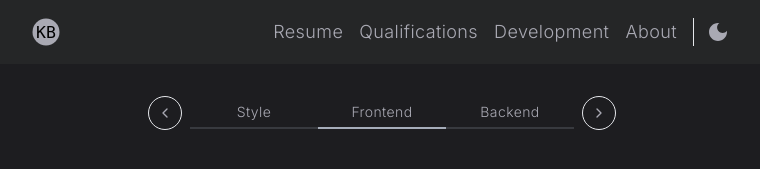
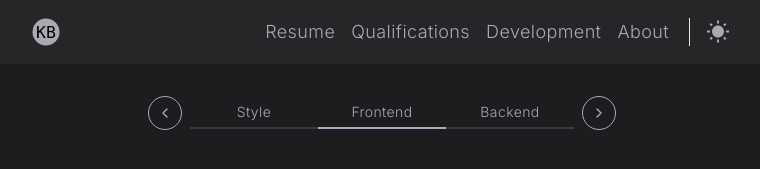
Before and after one commit to senyc/kb-web, a Next.js app: page /development in a window 1280 px wide. Shown: the top 169 px of the page, without its empty margins (258-1018 px from the left). Built offline with nearby package versions, Linux system fonts and the light colour scheme.

Commit message:
feat: swap dark mode icons and colors on theme selection click

```diff
--- a/src/app/layout.tsx
+++ b/src/app/layout.tsx
@@ -18,8 +18,8 @@ export const metadata: Metadata = {
 
 export default function RootLayout({ children }: { children: React.ReactNode; }) {
   return (
-    <html data-theme='dark' lang='en' className='dark h-full'>
-      <body className={`${inter.className} dark:bg-dark-bg text-light-text dark:text-dark-text tracking-wide flex-col flex w-full h-full`}>
+    <html lang='en' data-theme='dark' className='dark h-full'>
+      <body className={`${inter.className} bg-white dark:bg-dark-bg text-light-text dark:text-dark-text tracking-wide flex-col flex w-full h-full`}>
         <header className='bg-light-header dark:bg-dark-header'>
           <HeaderNavigation />
         </header>
--- a/src/components/header/DarkModeButton.tsx
+++ b/src/components/header/DarkModeButton.tsx
@@ -1,13 +1,33 @@
-import DarkModeIcon from '@mui/icons-material/DarkMode';
+'use client';
+
+import { useState } from 'react';
+
+import WbSunnyIcon from '@mui/icons-material/WbSunny';
+import ModeNightIcon from '@mui/icons-material/ModeNight';
 
 export default function DarkModeButton() {
+  const [isDarkMode, setIsDarkMode] = useState<boolean>(true);
+
+  const toggleMode = () => {
+    if (document.documentElement.classList.contains('dark')) {
+      document.documentElement.classList.remove('dark');
+      document.documentElement.classList.add('light');
+      document.documentElement.setAttribute('data-theme', 'light');
+      setIsDarkMode(false);
+    } else {
+      document.documentElement.classList.remove('light');
+      document.documentElement.classList.add('dark');
+      document.documentElement.setAttribute('data-theme', 'dark');
+      setIsDarkMode(true);
+    }
+  };
+
   return (
-    <>
-      <button
-        className='btn-circle btn-ghost btn darktext-dark-text my-auto duration-150 ease-in hover:scale-105'
-      >
-          <DarkModeIcon />
-          </button>
-    </>
+    <button
+      className='btn-circle btn-ghost btn duration-150 ease-in hover:scale-105'
+      onClick={toggleMode}
+    >
+      {!isDarkMode ? <ModeNightIcon /> : <WbSunnyIcon />}
+    </button>
   );
 }
--- a/src/components/header/HamburgerNavigationMenu.tsx
+++ b/src/components/header/HamburgerNavigationMenu.tsx
@@ -21,7 +21,7 @@ export default function HamburgerNavigationMenu() {
           <svg xmlns="http://www.w3.org/2000/svg" fill="none" viewBox="0 0 24 24" className="inline-block h-5 w-5 stroke-current"><path strokeLinecap="round" strokeLinejoin="round" strokeWidth="2" d="M4 6h16M4 12h16M4 18h16"></path></svg>
         </summary>
         <ul
-          className=" menu menu-lg dropdown-content dark:bg-dark-header rounded-box -right-12 top-9 z-[1] mt-3 block p-2 shadow">
+          className=" menu menu-lg dropdown-content dark:bg-dark-header rounded-box bg-light-header -right-12 top-9 z-[1] mt-3 block p-2 shadow">
           <li>
             <HeaderLink
               href={'BomhofKylerResume.pdf'}
--- a/src/components/header/HeaderNavigation.tsx
+++ b/src/components/header/HeaderNavigation.tsx
@@ -40,7 +40,7 @@ export default function HeaderNavigation() {
             <HamburgerNavigationMenu />
           </div>
         </nav>
-        <div className='border-r-text h-7 border-r-[1px] sm:ml-4' />
+        <div className='border-r-text ml-1 mr-1 h-7 border-r-2 dark:border-r-[1px] sm:ml-5' />
         <DarkModeButton />
       </div>
     </div>
--- a/src/components/pageNav/LeftTabArrow.tsx
+++ b/src/components/pageNav/LeftTabArrow.tsx
@@ -4,7 +4,7 @@ interface LeftTabArrowProps {
 
 export default function LeftTabArrow({ onClick }: LeftTabArrowProps) {
   return (
-    <button onClick={onClick} className="transform rounded-full border p-2 transition duration-150 ease-in hover:scale-110 hover:bg-gray-100 focus:border-blue-300 focus:outline-none focus:ring">
+    <button onClick={onClick} className="border-light-text dark:border-dark-text transform rounded-full border p-2 transition duration-150 ease-in hover:scale-110 hover:bg-gray-100">
       <svg className="h-4 w-4" viewBox="0 0 24 24" fill="none" xmlns="http://www.w3.org/2000/svg">
         <path d="M15 18L9 12L15 6" stroke="currentColor" strokeWidth="2" strokeLinecap="round" strokeLinejoin="round" />
       </svg>
--- a/src/components/pageNav/RightTabArrow.tsx
+++ b/src/components/pageNav/RightTabArrow.tsx
@@ -4,7 +4,7 @@ interface RightTabArrowProps {
 
 export default function RightTabArrow({ onClick }: RightTabArrowProps) {
   return (
-    <button onClick={onClick} className="rotate-180 transform rounded-full border p-2 transition  duration-150 ease-in hover:scale-110 hover:bg-gray-100 focus:border-blue-300 focus:outline-none focus:ring">
+    <button onClick={onClick} className="border-light-text dark:border-dark-text rotate-180 transform rounded-full border p-2 transition  duration-150 ease-in hover:scale-110 hover:bg-gray-100">
 
       <svg className="h-4 w-4" viewBox="0 0 24 24" fill="none" xmlns="http://www.w3.org/2000/svg">
         <path d="M15 18L9 12L15 6" stroke="currentColor" strokeWidth="2" strokeLinecap="round" strokeLinejoin="round" />
```
